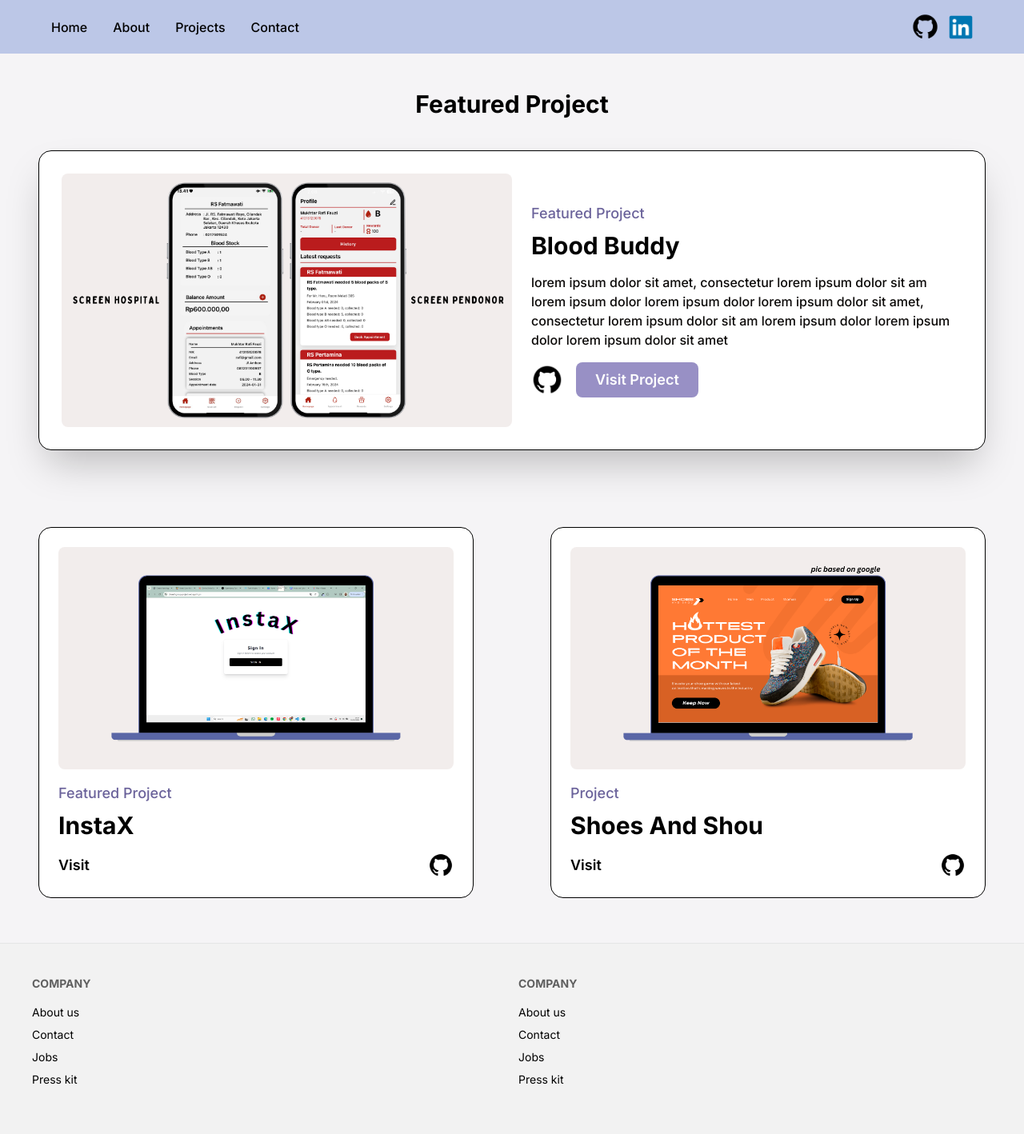
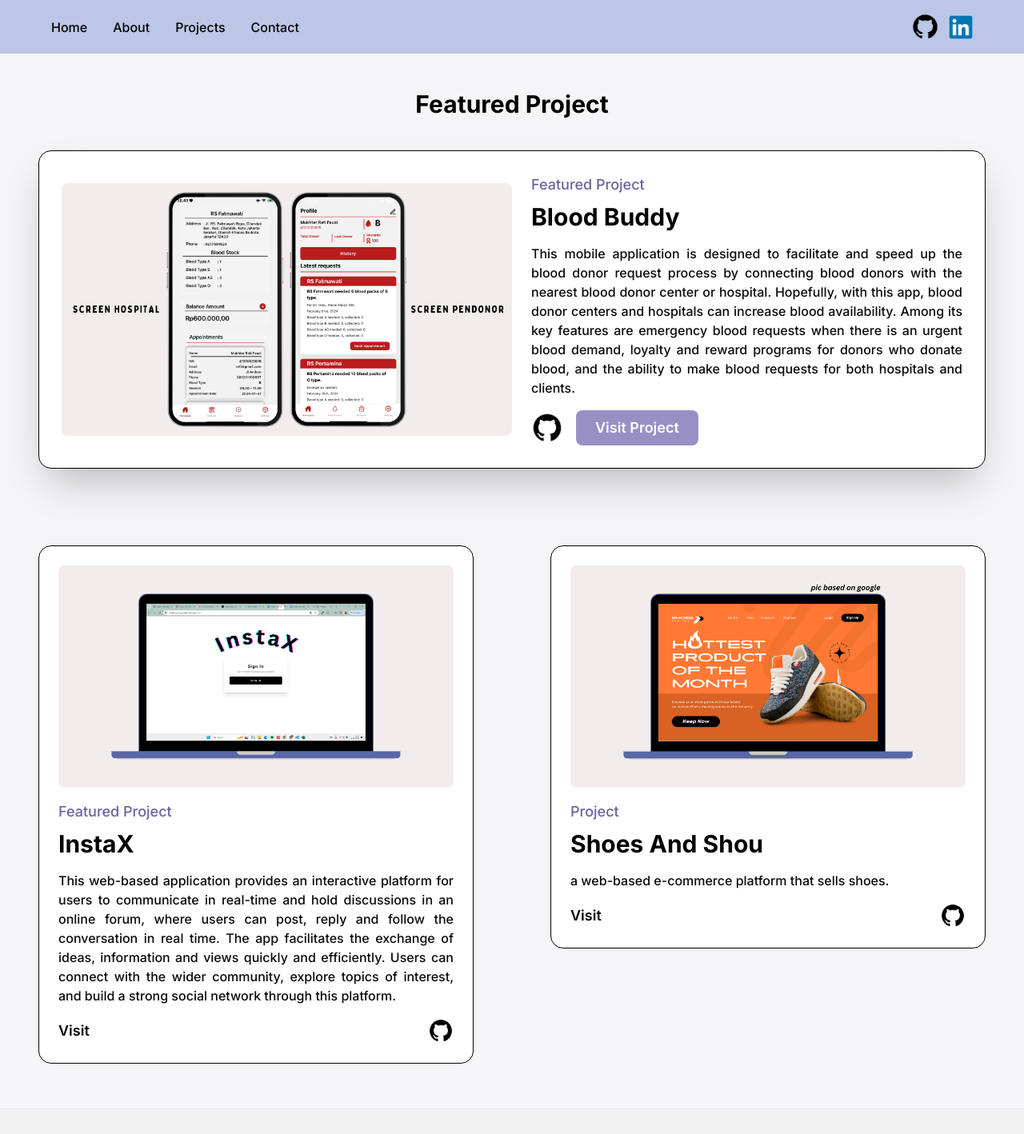
Before and after one commit to tanyaardhia/web_portofolio, a Next.js app in the folder my-porto/: page /Projects in a window 1280 px wide. Shown: the top 1418 px of the page at 80% size. Built offline with nearby package versions, Linux system fonts and the light colour scheme.

Commit message:
feat: project done

```diff
--- a/my-porto/src/app/Projects/page.tsx
+++ b/my-porto/src/app/Projects/page.tsx
@@ -51,7 +51,7 @@ const FeaturedProject = ({
           </h2>
         </Link>
 
-        <p className="my-2 font-medium text-stone-950 sm:w-96 lg:w-auto md:w-auto">
+        <p className="my-2 font-medium text-stone-950 sm:w-96 lg:w-auto md:w-auto text-justify">
           {summary}
         </p>
 
@@ -115,6 +115,10 @@ const Project = ({
           </h2>
         </Link>
 
+        <p className="my-2 font-medium text-stone-950 sm:w-96 lg:w-auto md:w-auto text-justify">
+          {summary}
+        </p>
+
         <div className="w-full mt-2 flex items-center justify-between">
           <Link
             href={link}
@@ -154,7 +158,7 @@ export default function Projects() {
                 <FeaturedProject
                   title="Blood Buddy"
                   image={projectBloodBuddy.src}
-                  summary="lorem ipsum dolor sit amet, consectetur lorem ipsum dolor sit am lorem ipsum dolor lorem ipsum dolor lorem ipsum dolor sit amet, consectetur lorem ipsum dolor sit am lorem ipsum dolor lorem ipsum dolor lorem ipsum dolor sit amet"
+                  summary="This mobile application is designed to facilitate and speed up the blood donor request process by connecting blood donors with the nearest blood donor center or hospital. Hopefully, with this app, blood donor centers and hospitals can increase blood availability. Among its key features are emergency blood requests when there is an urgent blood demand, loyalty and reward programs for donors who donate blood, and the ability to make blood requests for both hospitals and clients."
                   link="https://github.com/Blood-Buddy"
                   github="https://github.com/Blood-Buddy"
                   type="Featured Project"
@@ -164,7 +168,7 @@ export default function Projects() {
                 <Project
                   title="InstaX"
                   image={projectInstaX.src}
-                  summary="none"
+                  summary="This web-based application provides an interactive platform for users to communicate in real-time and hold discussions in an online forum, where users can post, reply and follow the conversation in real time. The app facilitates the exchange of ideas, information and views quickly and efficiently. Users can connect with the wider community, explore topics of interest, and build a strong social network through this platform."
                   link="https://phase2-group-project.web.app/login"
                   github="https://github.com/hacktiv8-hck65/social-media-app"
                   type="Featured Project"
@@ -175,7 +179,7 @@ export default function Projects() {
                 <Project
                   title="Shoes And Shou"
                   image={projectShoesAndShou.src}
-                  summary="none"
+                  summary="a  web-based e-commerce platform that sells shoes."
                   link="https://github.com/rafizuaf/shoesAndShout"
                   github="https://github.com/rafizuaf/shoesAndShout"
                   type="Project"
```
